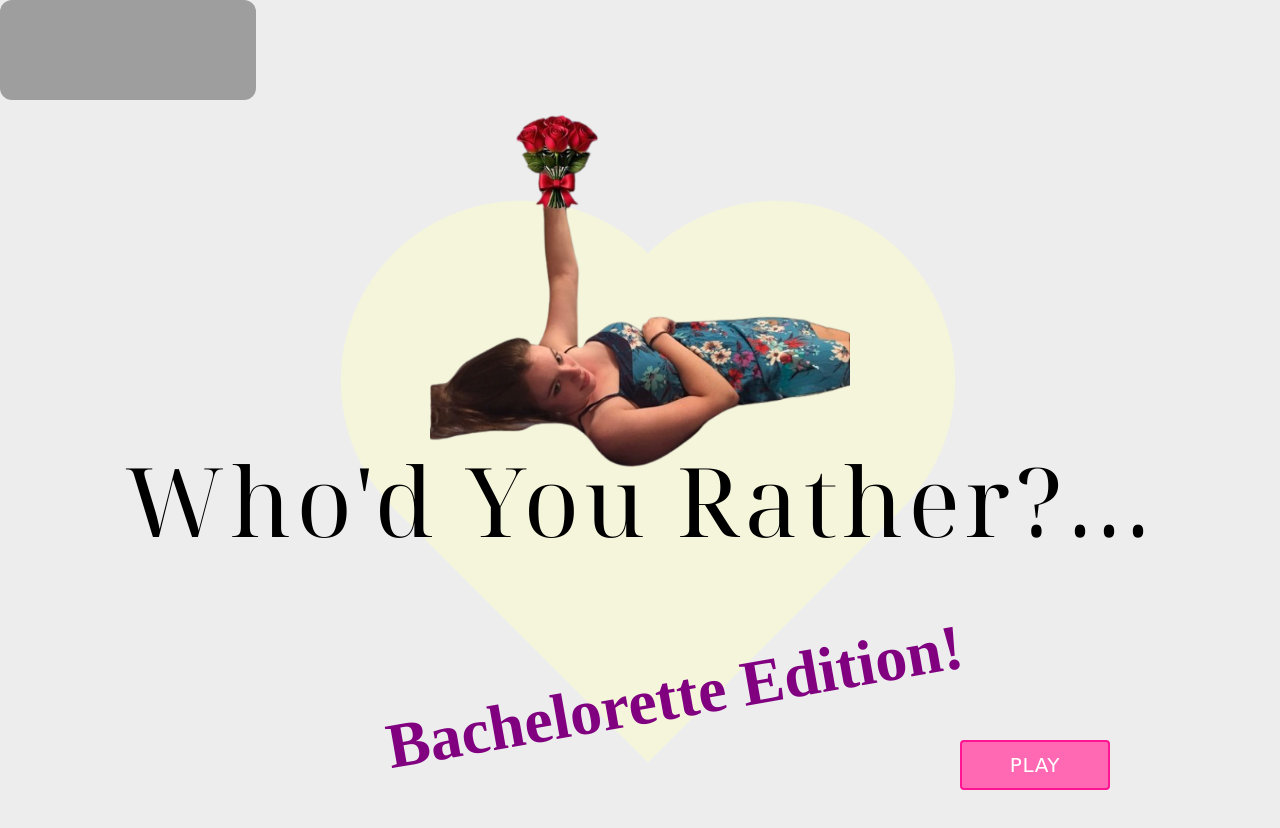
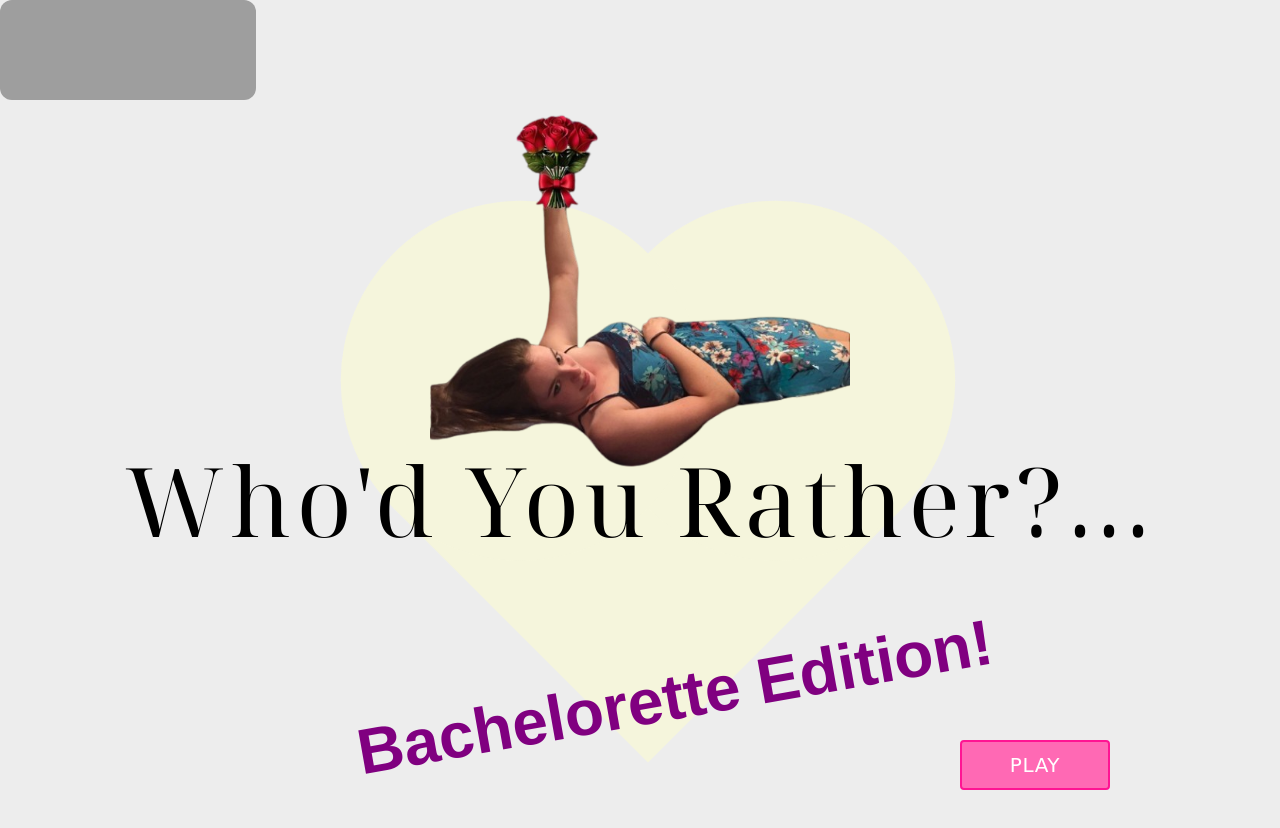
Before and after one commit to czurmuhl/whod-you-rather, a Next.js app: page / in a window 1280 px wide. Shown: the top 828 px of the page. Built offline with nearby package versions, Linux system fonts and the light colour scheme; grey boxes are pictures that could not be loaded.

Commit message:
fix fonts

```diff
--- a/src/components/Heart.tsx
+++ b/src/components/Heart.tsx
@@ -1,4 +1,5 @@
 import Image from "next/image";
+import Head from "next/head";
 
 interface HeartProperties{
     width: string
@@ -11,6 +12,12 @@ interface HeartProperties{
 const Heart: React.FC<HeartProperties> = (props: HeartProperties) => {
     return (
        <>
+            <Head>
+                <link rel="preconnect" href="https://fonts.googleapis.com" />
+                <link rel="preconnect" href="https://fonts.gstatic.com" />
+                <link href="https://fonts.googleapis.com/css2?family=Parisienne&display=swap&display=swap" rel="stylesheet" />
+            </Head>
+
             <div
                 className="relative mt-4 ml-4 -rotate-45"
                 style={{
@@ -62,7 +69,7 @@ const Heart: React.FC<HeartProperties> = (props: HeartProperties) => {
                    style={{
                         fontSize: "400%",
                         color: "purple",
-                        fontFamily: "cursive",
+                        fontFamily: "Parisienne, cursive;",
                         }}>
 
                     {props.subtitle}
--- a/src/pages/landing.tsx
+++ b/src/pages/landing.tsx
@@ -2,6 +2,7 @@
 import Heart from "@/components/Heart"
 import PlayButton from "@/components/PlayButton"
 import Link from "next/link"
+import Head from "next/head"
 
 export default function Landing(){
 
--- a/src/pages/selection.tsx
+++ b/src/pages/selection.tsx
@@ -84,10 +84,11 @@ export default function Selection(){
     return(
         <div className="h-screen grid grid-flow-col-dense grid-cols-12 grid-rows-1">
             <div id="leftImageContainer"
-                 className="col-span-4 col-start-2 col-end-6 mt-[15%] h-[75vh] overflow-hidden relative">
+                 className="col-span-4 col-start-2 col-end-6 mt-[15%] h-[75%] overflow-hidden relative">
                 <Image alt="leftMan"
                        className="w-full h-full object-cover object-top"
-                       src={leftImage} width={500}
+                       src={leftImage}
+                       width={500}
                        height={500}
                        priority={true}
                        onClick={() => handleImageClick('left')}/>
@@ -103,7 +104,7 @@ export default function Selection(){
             </div>
 
             <div id="rightImageContainer"
-                 className="col-span-4 col-start-8 col-end-12 mt-[15%] h-[75vh] overflow-hidden relative">
+                 className="col-span-4 col-start-8 col-end-12 mt-[15%] h-[75%] overflow-hidden relative">
                 <Image alt="rightMan"
                        className="w-full h-full object-cover object-top"
                        src={rightImage}
--- a/src/pages/winner.tsx
+++ b/src/pages/winner.tsx
@@ -71,9 +71,9 @@ export default function Winner() {
                     </div>
                     <div id="winnerImage" className="absolute top-[25vh] h-[60vh] overflow-hidden absolute">
                         {image ? (
-                            <Image className="rounded-lg shadow-lg w-full object-cover object-top" src={image} alt="Winner" width={500} height={600} />
+                            <Image className="rounded-lg shadow-lg object-cover object-top" src={image} alt="Winner" width={500} height={600} />
                         ) : (
-                            <Image className="rounded-lg shadow-lg w-full object-cover object-top" src="/images/men/24.jpg" alt="Winner" width={500} height={600} />
+                            <Image className="rounded-lg shadow-lg object-cover object-top" src="/images/men/24.jpg" alt="Winner" width={500} height={600} />
                         )}
                     </div>
 
```
